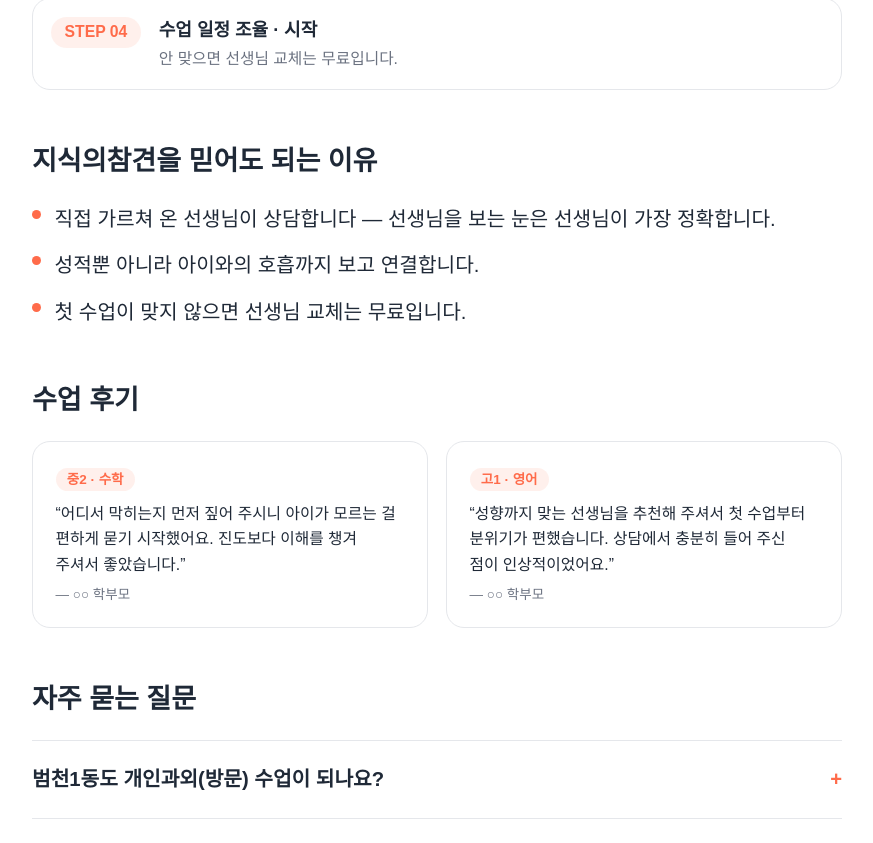
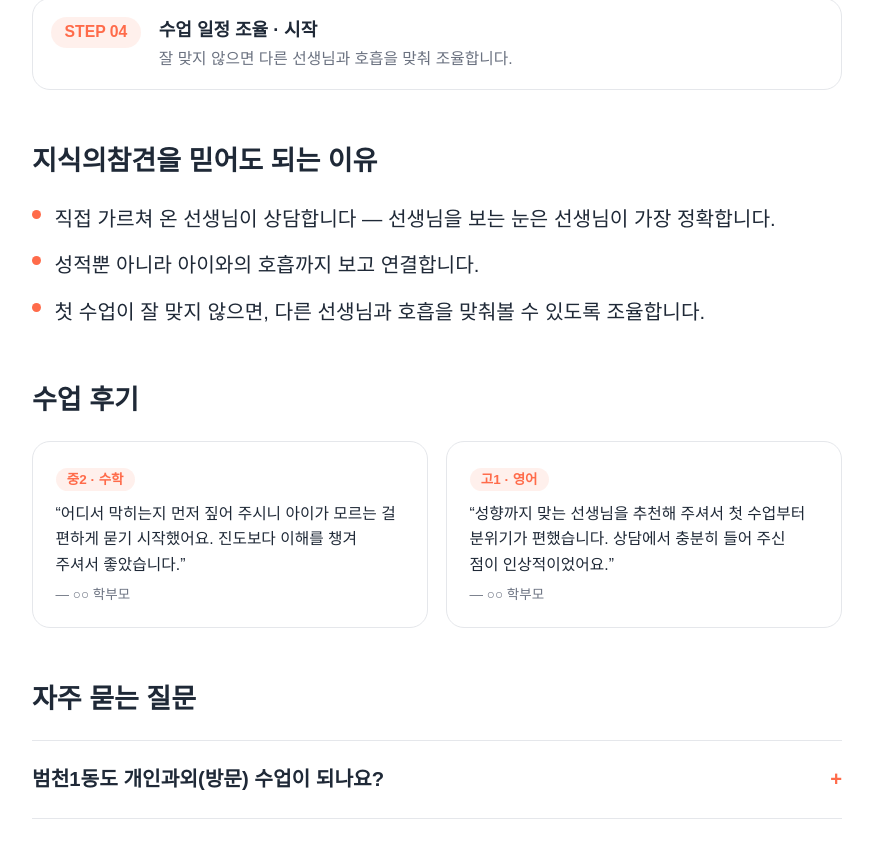
Before and after one commit to ghlfyd12/GwaePick, a Next.js app: page /tutoring/by-region/busan/busanjingu/beomcheon1dong/coding in a window 1280 px wide. Shown: the part 2242-3085 px from the top of the page, without its empty margins (203-1076 px from the left). Built offline with nearby package versions, Linux system fonts and the light colour scheme; a web font is replaced by a local one.

Commit message:
"선생님 교체 무료" 표현 → "호흡 조율" 워딩으로 전역 교체

```diff
--- a/src/data/detailCopy.ts
+++ b/src/data/detailCopy.ts
@@ -22,7 +22,7 @@ export const SELECT_REASONS = {
     {
       no: "03",
       title: "성적뿐 아니라 호흡까지",
-      text: "상담으로 아이를 먼저 이해하고 맞는 선생님을 연결합니다. 첫 수업이 맞지 않으면 선생님 교체는 무료입니다.",
+      text: "상담으로 아이를 먼저 이해하고 맞는 선생님을 연결합니다. 첫 수업이 잘 맞지 않으면, 다른 선생님과 호흡을 맞춰볼 수 있도록 조율합니다.",
     },
   ],
 } as const;
--- a/src/data/dongPageCopy.ts
+++ b/src/data/dongPageCopy.ts
@@ -120,14 +120,14 @@ export const STEPS = [
   { no: "01", title: "수업 문의 · 전화 상담", desc: "아이의 현재 상황을 편하게 들려주세요." },
   { no: "02", title: "학생 맞춤 선생님 배정", desc: "성향·목표·호흡까지 보고 연결합니다." },
   { no: "03", title: "1:1 체험 수업", desc: "첫 수업으로 호흡을 직접 확인합니다." },
-  { no: "04", title: "수업 일정 조율 · 시작", desc: "안 맞으면 선생님 교체는 무료입니다." },
+  { no: "04", title: "수업 일정 조율 · 시작", desc: "잘 맞지 않으면 다른 선생님과 호흡을 맞춰 조율합니다." },
 ];
 
 /** 우리를 믿어도 되는 이유 3가지. */
 export const TRUST = [
   "직접 가르쳐 온 선생님이 상담합니다 — 선생님을 보는 눈은 선생님이 가장 정확합니다.",
   "성적뿐 아니라 아이와의 호흡까지 보고 연결합니다.",
-  "첫 수업이 맞지 않으면 선생님 교체는 무료입니다.",
+  "첫 수업이 잘 맞지 않으면, 다른 선생님과 호흡을 맞춰볼 수 있도록 조율합니다.",
 ];
 
 /** FAQ(동명 슬롯). 가격 단정 금지. */
@@ -139,7 +139,7 @@ export function buildFaq(dong: string): { q: string; a: string }[] {
     },
     {
       q: "선생님이 아이와 안 맞으면 어떻게 하나요?",
-      a: "첫 수업 후 잘 맞지 않으면 추가 비용 없이 선생님을 교체해 드립니다.",
+      a: "첫 수업 후 잘 맞지 않으면, 다른 선생님과 호흡을 맞춰볼 수 있도록 조율해 드립니다.",
     },
     {
       q: "상담은 어떻게 진행되나요?",
--- a/src/data/heroContent.ts
+++ b/src/data/heroContent.ts
@@ -141,7 +141,7 @@ export const heroContent = {
   trustBadges: [
     { icon: "✓", label: "검증 교사" },
     { icon: "🎁", label: "무료 체험" },
-    { icon: "🔄", label: "교체 무료" },
+    { icon: "🔄", label: "호흡 조율" },
   ] satisfies TrustBadge[],
 
   /** "어떤 학생인가" 공감 블록 4개 */
--- a/src/data/schoolDetailCopy.ts
+++ b/src/data/schoolDetailCopy.ts
@@ -27,7 +27,7 @@ export function buildSchoolFaq(schoolName: string): { q: string; a: string }[] {
     },
     {
       q: "선생님이 아이와 안 맞으면 어떻게 하나요?",
-      a: "첫 수업 후 잘 맞지 않으면 추가 비용 없이 선생님을 교체해 드립니다.",
+      a: "첫 수업 후 잘 맞지 않으면, 다른 선생님과 호흡을 맞춰볼 수 있도록 조율해 드립니다.",
     },
     {
       q: "상담은 어떻게 진행되나요?",
--- a/src/data/whyus.ts
+++ b/src/data/whyus.ts
@@ -98,7 +98,7 @@ export const whyus = {
       id: "verified-teacher",
       badge: "검증된 선생님 배정",
       title: "검증된 전문 선생님",
-      body: "실력과 경력을 검증한 선생님만 배정합니다. 아이와 호흡이 맞지 않으면 언제든 교체가 가능합니다.",
+      body: "실력과 경력을 검증한 선생님만 배정합니다. 아이와 호흡이 맞지 않으면 다른 선생님과 호흡을 맞춰볼 수 있도록 조율합니다.",
       image: "/images/whyus-2.png",
       imageAlt: "검증된 전문 선생님이 수업을 준비하는 모습",
       imageSide: "right",
```
Also changed, not shown: .claude/settings.local.json.
